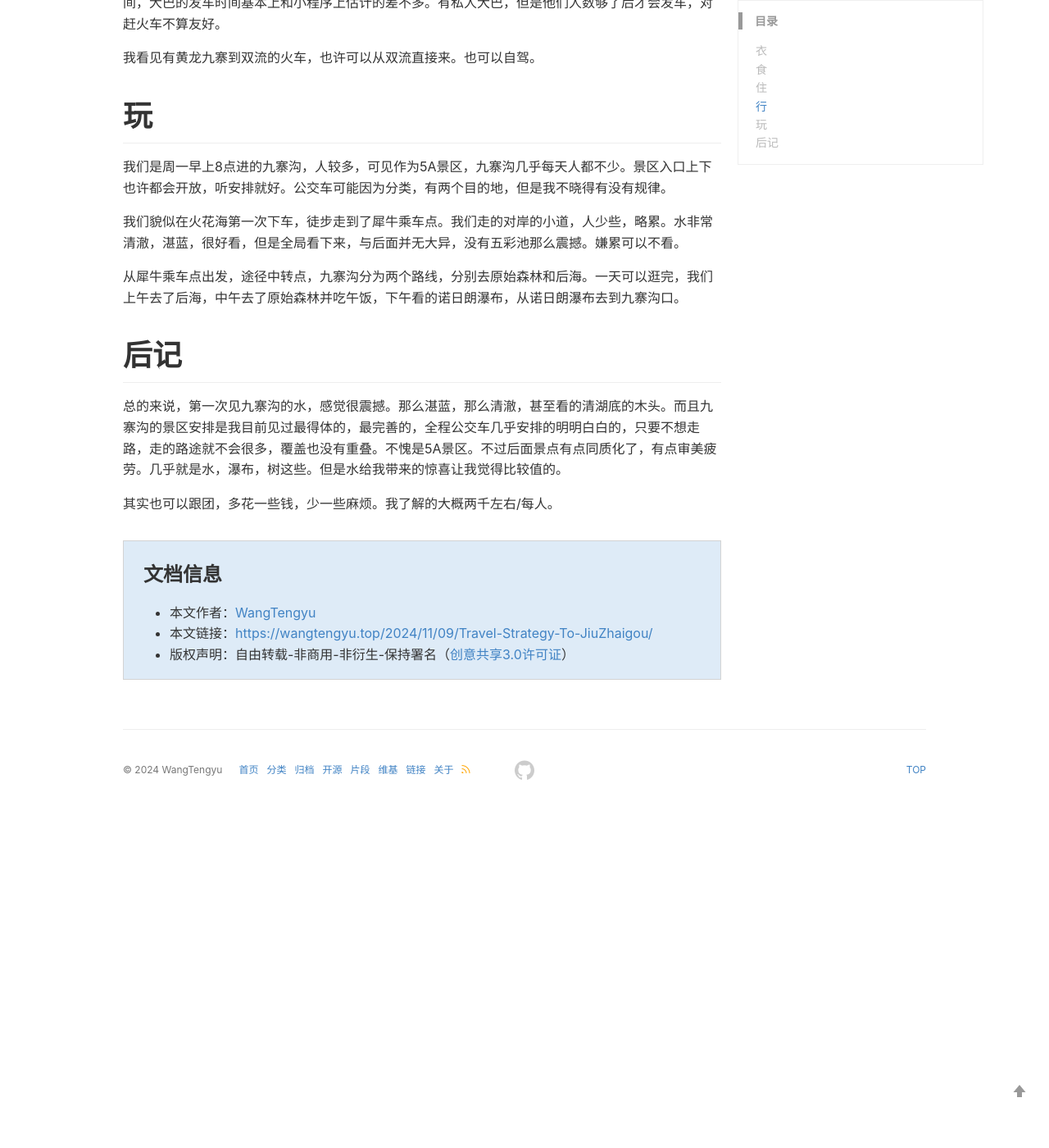
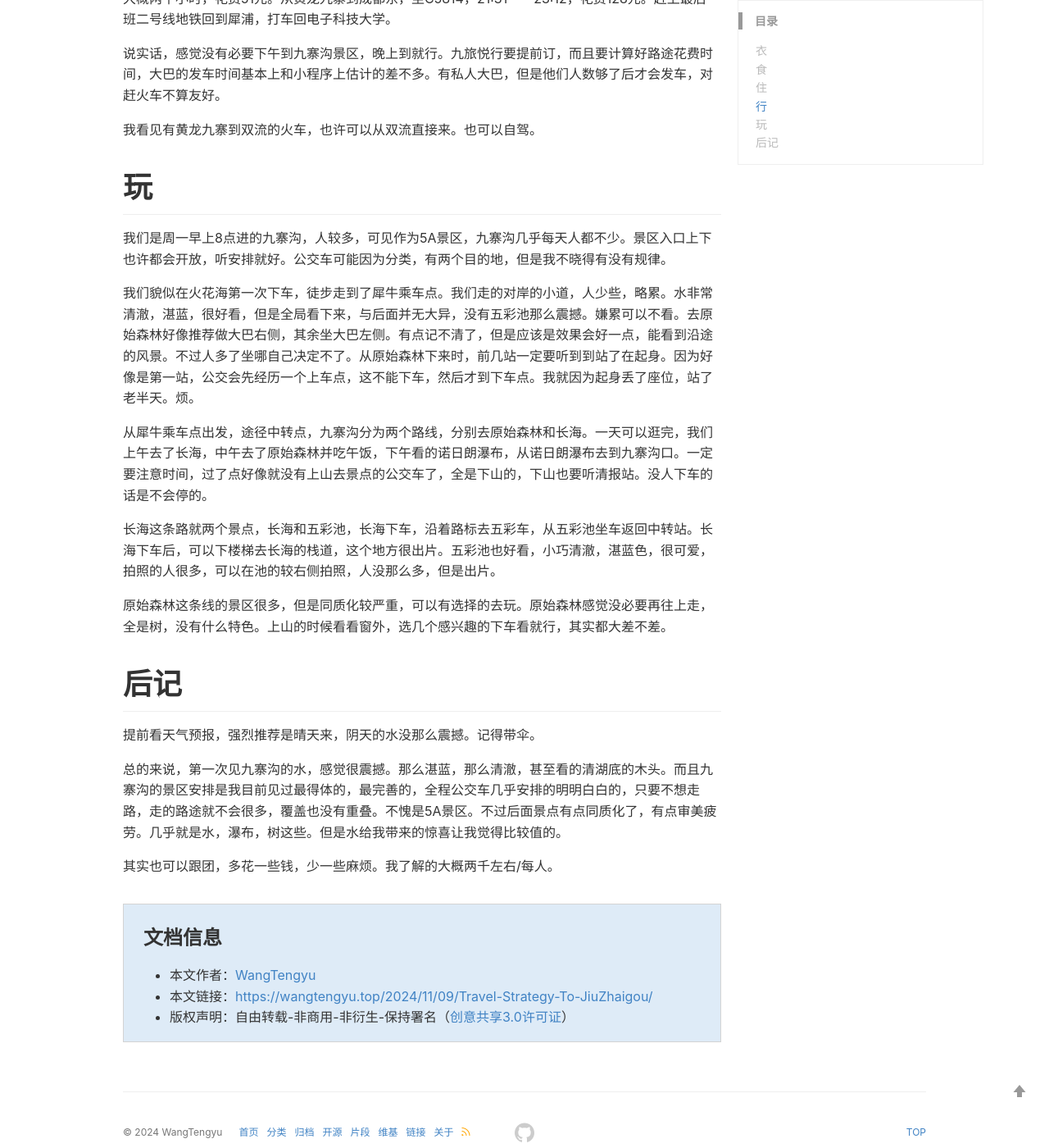
Before and after one commit to AndyWang111/AndyWang111.github.io, a Jekyll site: the page built from _posts/2024-11-09-Travel-Strategy-To-JiuZhaigou.md, in a window 1280 px wide and 1400 px high, scrolled down 1408 px. Shown: the whole window at 82% size. Built offline with Jekyll 4.4.1, drawn with Linux system fonts in a browser that asks for light colours; comment, search, counter and statistics services are not loaded; a style sheet for code colours, icons or effects is not loaded; before the commit the page ends 2396 px from its top, so only the background shows below that; some of the changed text lies outside the part shown.

Commit message:
Update 2024-11-09-Travel-Strategy-To-JiuZhaigou.md

```diff
--- a/_posts/2024-11-09-Travel-Strategy-To-JiuZhaigou.md
+++ b/_posts/2024-11-09-Travel-Strategy-To-JiuZhaigou.md
@@ -11,7 +11,8 @@ mathjax: false
 mindmap: false
 mindmap2: false
 ---
-
+九寨沟推荐分数：9.5/10
+（这0.5扣在后面景点有点同质化，但是整体还是很值得游玩的）
 
 
 # 衣
@@ -24,7 +25,7 @@ mindmap2: false
 # 食
 在九寨沟算是吃了三顿饭，第一日玩吃的黄牛肉锅，不记得店名叫什么了，看评分和就餐人数选择餐厅就行。考虑到在沟口吃饭，性价比不低，量挺大，吃完身子很暖很舒坦。建议先看美团或者大众点评的套餐，服务员一般会忽悠你点某种较贵的锅，反正我没吃过，我感觉都是菌类，味道应该差不多。总之，看美团是一种选择，但不是必选，具体看个人。
 
-进沟早饭是旅店自带的早饭，感觉一般，多吃了几个鸡蛋。中午在山上原始森林吃的自热米饭和自嗨锅。感觉不错，就是量有点少，吃不爽。而且自己要带足水。沟内有个餐厅，但是我没有去吃过，好像是自助餐，忘记多少钱一位了，感兴趣可以搜索一下。
+进沟早饭是旅店自带的早饭，感觉一般，多吃了几个鸡蛋。中午在山上原始森林吃的自热米饭和自嗨锅。原始森林站往里走点会有桌子，人也不多。感觉不错，就是量有点少，吃不爽。而且自己要带足水。沟内有个餐厅，但是我没有去吃过，好像是自助餐，在中转站，忘记多少钱一位了，感兴趣可以搜索一下。
 
 半夜12点左右到达电子科技大学，吃海底捞，周一到周五10点后有学生优惠，不算贵，爽吃。
 
@@ -45,12 +46,17 @@ mindmap2: false
 # 玩
 我们是周一早上8点进的九寨沟，人较多，可见作为5A景区，九寨沟几乎每天人都不少。景区入口上下也许都会开放，听安排就好。公交车可能因为分类，有两个目的地，但是我不晓得有没有规律。
 
-我们貌似在火花海第一次下车，徒步走到了犀牛乘车点。我们走的对岸的小道，人少些，略累。水非常清澈，湛蓝，很好看，但是全局看下来，与后面并无大异，没有五彩池那么震撼。嫌累可以不看。
+我们貌似在火花海第一次下车，徒步走到了犀牛乘车点。我们走的对岸的小道，人少些，略累。水非常清澈，湛蓝，很好看，但是全局看下来，与后面并无大异，没有五彩池那么震撼。嫌累可以不看。去原始森林好像推荐做大巴右侧，其余坐大巴左侧。有点记不清了，但是应该是效果会好一点，能看到沿途的风景。不过人多了坐哪自己决定不了。从原始森林下来时，前几站一定要听到到站了在起身。因为好像是第一站，公交会先经历一个上车点，这不能下车，然后才到下车点。我就因为起身丢了座位，站了老半天。烦。
 
-从犀牛乘车点出发，途径中转点，九寨沟分为两个路线，分别去原始森林和后海。一天可以逛完，我们上午去了后海，中午去了原始森林并吃午饭，下午看的诺日朗瀑布，从诺日朗瀑布去到九寨沟口。
+从犀牛乘车点出发，途径中转点，九寨沟分为两个路线，分别去原始森林和长海。一天可以逛完，我们上午去了长海，中午去了原始森林并吃午饭，下午看的诺日朗瀑布，从诺日朗瀑布去到九寨沟口。一定要注意时间，过了点好像就没有上山去景点的公交车了，全是下山的，下山也要听清报站。没人下车的话是不会停的。
+
+长海这条路就两个景点，长海和五彩池，长海下车，沿着路标去五彩车，从五彩池坐车返回中转站。长海下车后，可以下楼梯去长海的栈道，这个地方很出片。五彩池也好看，小巧清澈，湛蓝色，很可爱，拍照的人很多，可以在池的较右侧拍照，人没那么多，但是出片。
+
+原始森林这条线的景区很多，但是同质化较严重，可以有选择的去玩。原始森林感觉没必要再往上走，全是树，没有什么特色。上山的时候看看窗外，选几个感兴趣的下车看就行，其实都大差不差。
 
 
 # 后记
+提前看天气预报，强烈推荐是晴天来，阴天的水没那么震撼。记得带伞。
 
 总的来说，第一次见九寨沟的水，感觉很震撼。那么湛蓝，那么清澈，甚至看的清湖底的木头。而且九寨沟的景区安排是我目前见过最得体的，最完善的，全程公交车几乎安排的明明白白的，只要不想走路，走的路途就不会很多，覆盖也没有重叠。不愧是5A景区。不过后面景点有点同质化了，有点审美疲劳。几乎就是水，瀑布，树这些。但是水给我带来的惊喜让我觉得比较值的。
 
```
